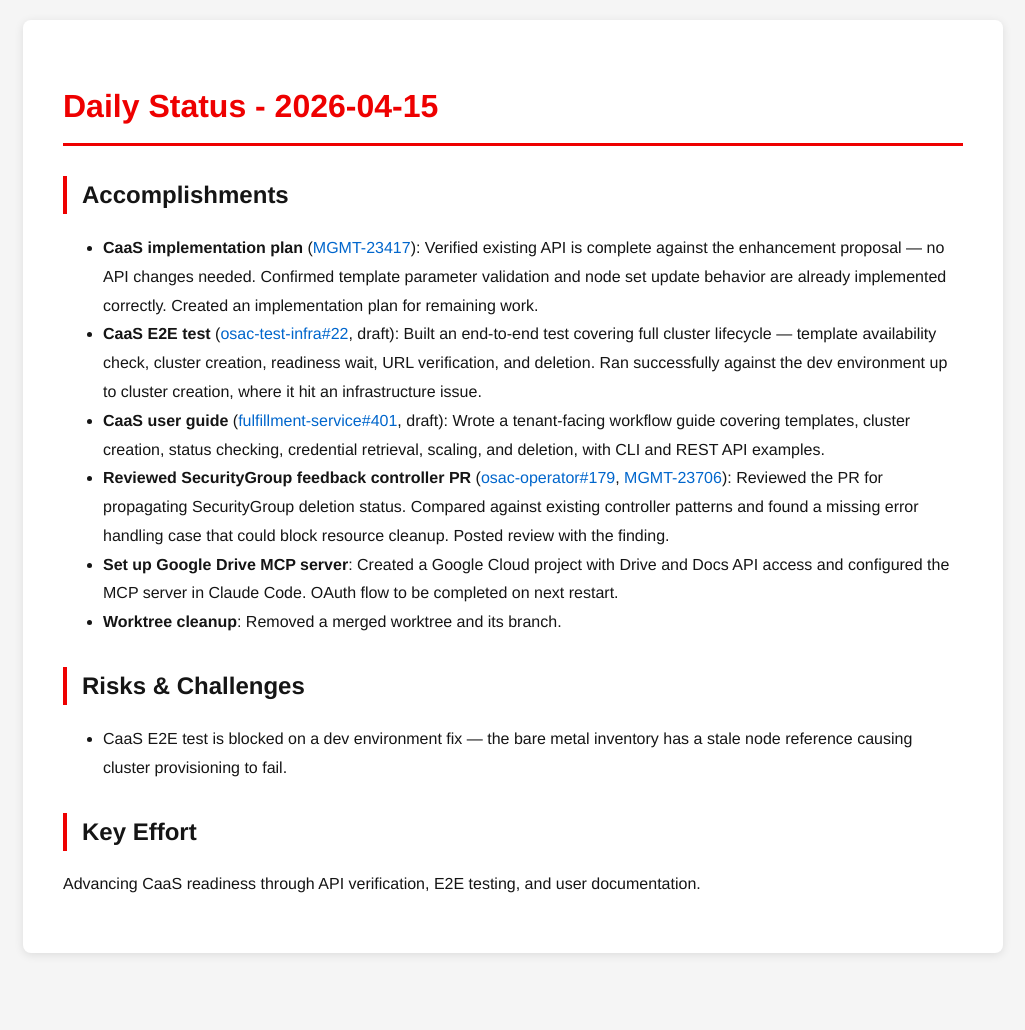
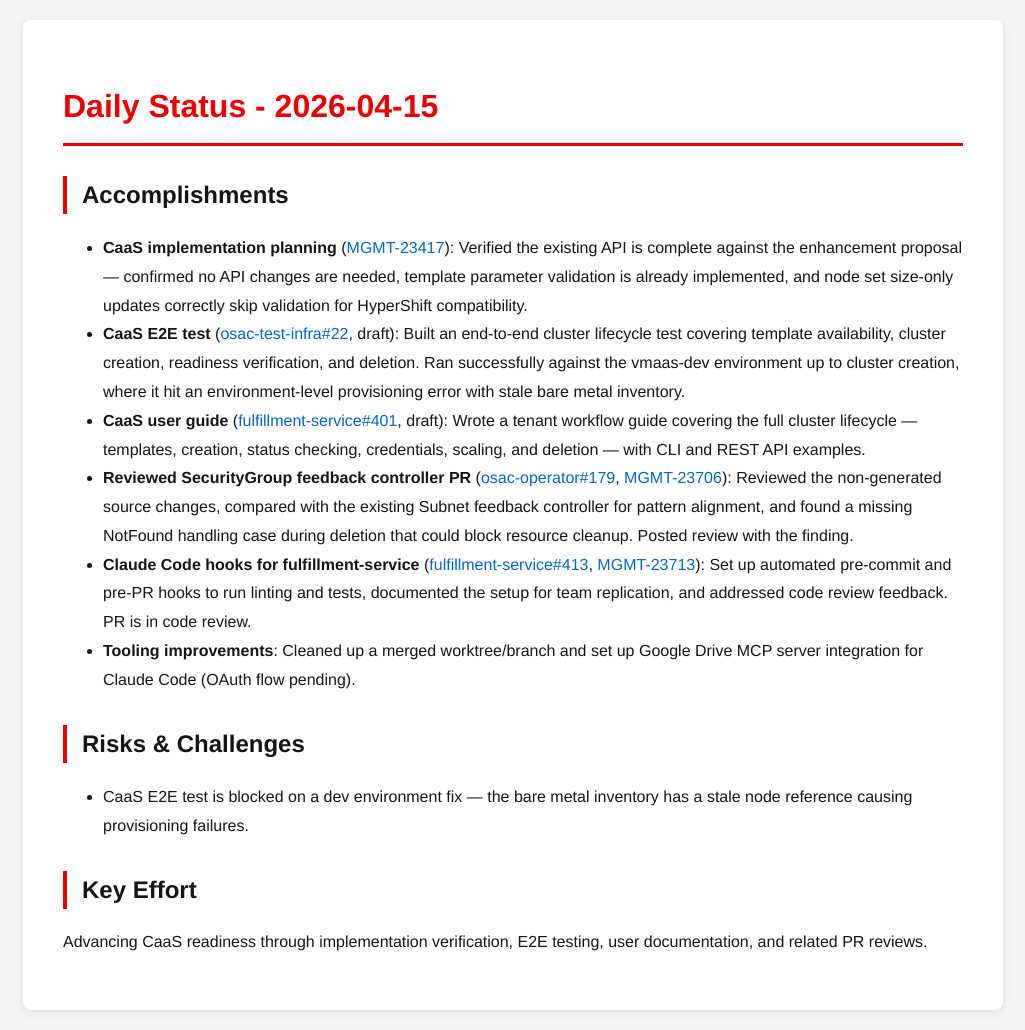
Before and after one commit to tzvatot/daily-status, a Jekyll site: the page built from 2026-04-15.md, in a window 1280 px wide. Shown: the whole page, without its empty margins (127-1152 px from the left). Built offline with Jekyll 4.4.1, drawn with Linux system fonts in a browser that asks for light colours; before the commit the page ends 973 px from its top, so only the background shows below that.

Commit message:
Daily status update - 2026-04-15

```diff
--- a/2026-04-15.md
+++ b/2026-04-15.md
@@ -7,15 +7,15 @@ date: 2026-04-15
 # Daily Status - 2026-04-15
 
 ## Accomplishments
-- **CaaS implementation plan** ([MGMT-23417](https://issues.redhat.com/browse/MGMT-23417)): Verified existing API is complete against the enhancement proposal — no API changes needed. Confirmed template parameter validation and node set update behavior are already implemented correctly. Created an implementation plan for remaining work.
-- **CaaS E2E test** ([osac-test-infra#22](https://github.com/osac-project/osac-test-infra/pull/22), draft): Built an end-to-end test covering full cluster lifecycle — template availability check, cluster creation, readiness wait, URL verification, and deletion. Ran successfully against the dev environment up to cluster creation, where it hit an infrastructure issue.
-- **CaaS user guide** ([fulfillment-service#401](https://github.com/osac-project/fulfillment-service/pull/401), draft): Wrote a tenant-facing workflow guide covering templates, cluster creation, status checking, credential retrieval, scaling, and deletion, with CLI and REST API examples.
-- **Reviewed SecurityGroup feedback controller PR** ([osac-operator#179](https://github.com/osac-project/osac-operator/pull/179), [MGMT-23706](https://issues.redhat.com/browse/MGMT-23706)): Reviewed the PR for propagating SecurityGroup deletion status. Compared against existing controller patterns and found a missing error handling case that could block resource cleanup. Posted review with the finding.
-- **Set up Google Drive MCP server**: Created a Google Cloud project with Drive and Docs API access and configured the MCP server in Claude Code. OAuth flow to be completed on next restart.
-- **Worktree cleanup**: Removed a merged worktree and its branch.
+- **CaaS implementation planning** ([MGMT-23417](https://issues.redhat.com/browse/MGMT-23417)): Verified the existing API is complete against the enhancement proposal — confirmed no API changes are needed, template parameter validation is already implemented, and node set size-only updates correctly skip validation for HyperShift compatibility.
+- **CaaS E2E test** ([osac-test-infra#22](https://github.com/osac-project/osac-test-infra/pull/22), draft): Built an end-to-end cluster lifecycle test covering template availability, cluster creation, readiness verification, and deletion. Ran successfully against the vmaas-dev environment up to cluster creation, where it hit an environment-level provisioning error with stale bare metal inventory.
+- **CaaS user guide** ([fulfillment-service#401](https://github.com/osac-project/fulfillment-service/pull/401), draft): Wrote a tenant workflow guide covering the full cluster lifecycle — templates, creation, status checking, credentials, scaling, and deletion — with CLI and REST API examples.
+- **Reviewed SecurityGroup feedback controller PR** ([osac-operator#179](https://github.com/osac-project/osac-operator/pull/179), [MGMT-23706](https://issues.redhat.com/browse/MGMT-23706)): Reviewed the non-generated source changes, compared with the existing Subnet feedback controller for pattern alignment, and found a missing NotFound handling case during deletion that could block resource cleanup. Posted review with the finding.
+- **Claude Code hooks for fulfillment-service** ([fulfillment-service#413](https://github.com/osac-project/fulfillment-service/pull/413), [MGMT-23713](https://issues.redhat.com/browse/MGMT-23713)): Set up automated pre-commit and pre-PR hooks to run linting and tests, documented the setup for team replication, and addressed code review feedback. PR is in code review.
+- **Tooling improvements**: Cleaned up a merged worktree/branch and set up Google Drive MCP server integration for Claude Code (OAuth flow pending).
 
 ## Risks & Challenges
-- CaaS E2E test is blocked on a dev environment fix — the bare metal inventory has a stale node reference causing cluster provisioning to fail.
+- CaaS E2E test is blocked on a dev environment fix — the bare metal inventory has a stale node reference causing provisioning failures.
 
 ## Key Effort
-Advancing CaaS readiness through API verification, E2E testing, and user documentation.
+Advancing CaaS readiness through implementation verification, E2E testing, user documentation, and related PR reviews.
```
